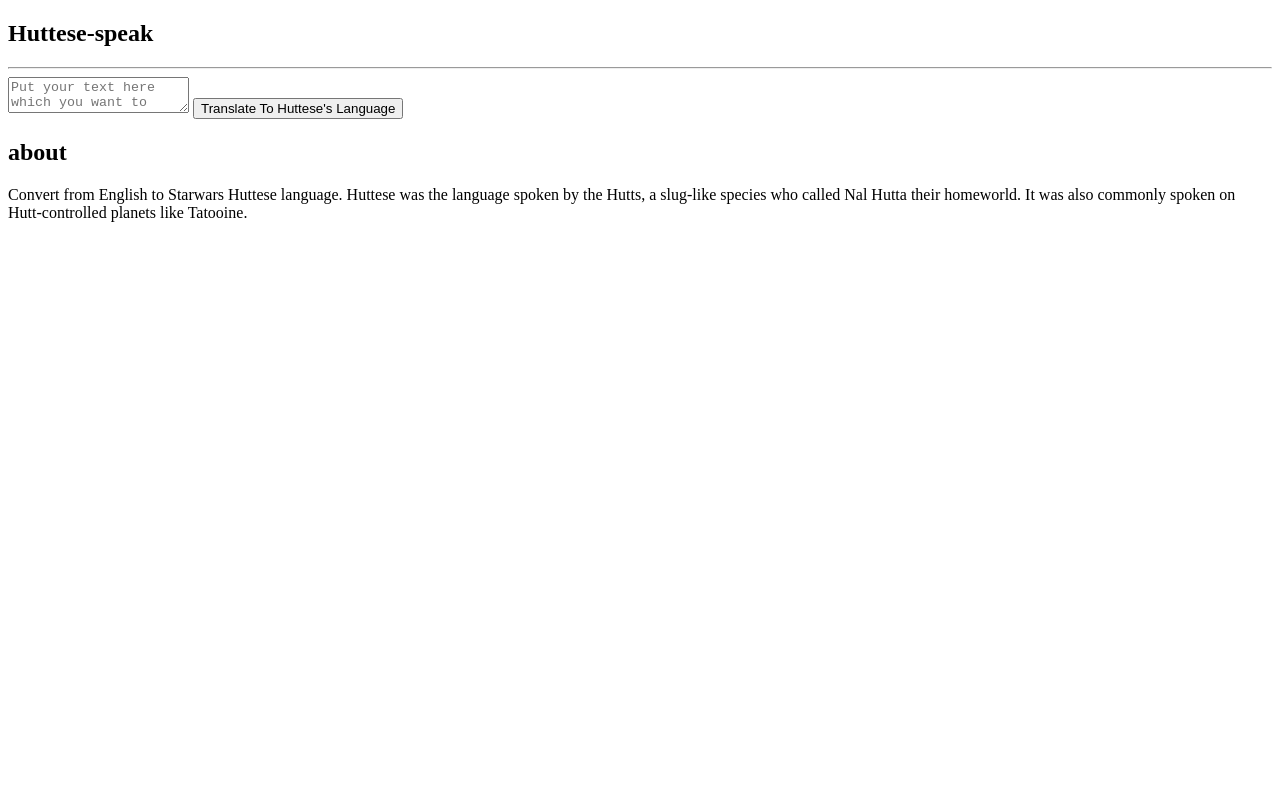
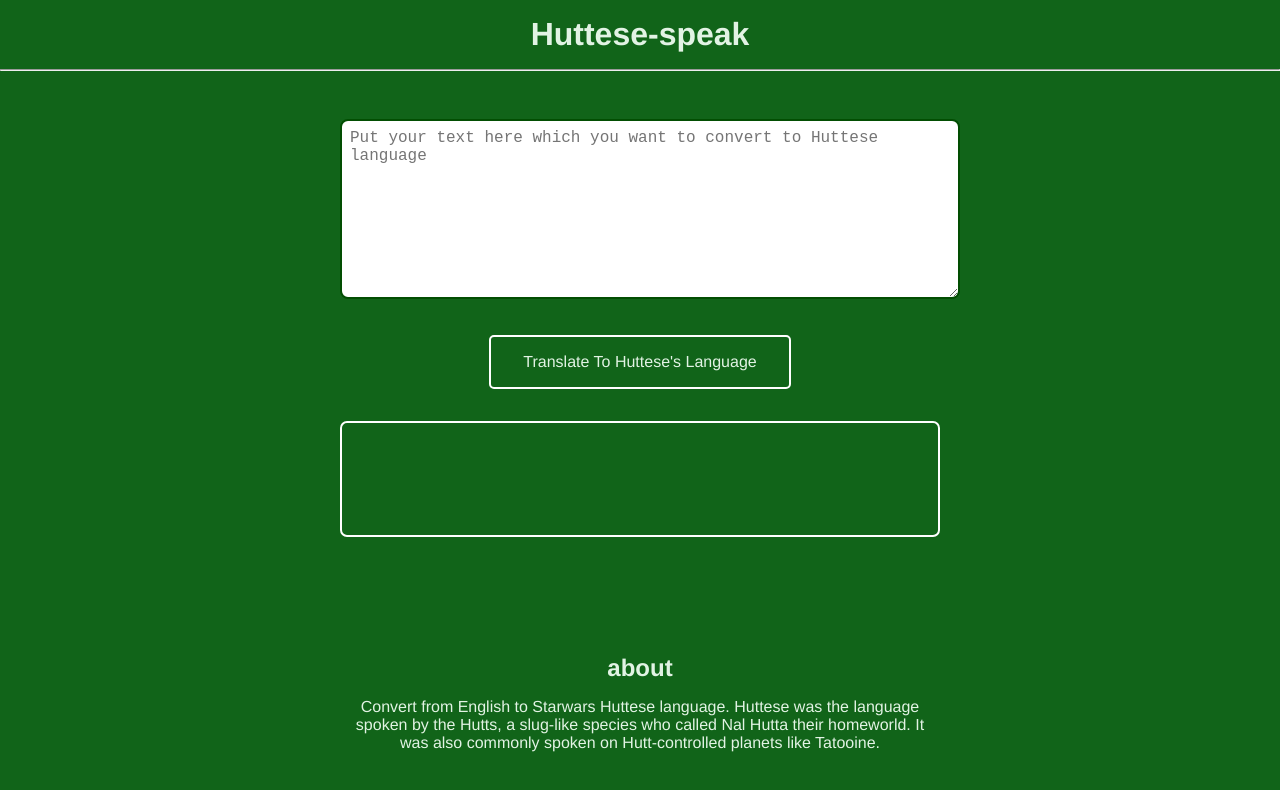
Before and after one commit to khushistar/Huttese-speak, a plain HTML site: page index.html in a window 1280 px wide. Drawn offline with Linux system fonts and the light colour scheme.

Commit message:
docs: added style.css

```diff
--- a/index.html
+++ b/index.html
@@ -4,6 +4,7 @@
     <meta charset="UTF-8">
     <meta name="viewport" content="width=device-width, initial-scale=1.0">
     <title>Huttese speak</title>
+    <link rel="stylesheet" href="style.css">
 </head>
 <body>
     <nav>
--- /dev/null
+++ b/style.css
@@ -0,0 +1,77 @@
+*{
+    padding: 0;
+    margin: 0;
+}
+body{
+    background-color: #116419;
+    color: #e2f3e4;
+    font-family:'Franklin Gothic Medium', 'Arial Narrow', Arial, sans-serif;
+}
+
+nav h1{
+    padding: 1rem;
+    text-align: center;
+    font-size: 2rem;
+}
+
+main{
+    width: 600px;
+    margin: auto;
+    text-align: center;
+    margin-top: 3rem;
+}
+
+textarea{
+    padding: 0.5rem;
+    width: 100%;
+    min-height: 20vh;
+    font-size: 1rem;
+    border-radius: 0.5rem;
+    border: 2px solid rgb(2, 78, 2);
+}
+
+textarea:focus{
+    outline: none;
+}
+
+#translate-button{
+    border: 2px solid #fff;
+    background-color: #116419;
+    color: #e2f3e4;
+    font-size: 1rem;
+    padding: 1rem 2rem;
+    margin: 2rem 0rem;
+    border-radius: 5px;
+    cursor: pointer;
+    font-family: inherit;
+}
+
+#translate-button:hover{
+    background-color: #000;
+    color: #e2f3e4;
+}
+
+#translated-output{
+    overflow: hidden;
+    border: 2px solid #fff;
+    min-height: 10vh;
+    max-height: 20vh;
+    overflow: scroll;
+    font-size: 1rem;
+    padding: 1rem;
+    text-align: start;
+    border-radius: 7px;
+}
+
+footer{
+    text-align: center;
+    font-size: 1rem;
+    width: 100%;
+    position: absolute;
+    bottom: 0;
+    padding: 2rem 0;
+}
+footer p{
+    width: 600px;
+    margin: 1rem auto;
+}
```
